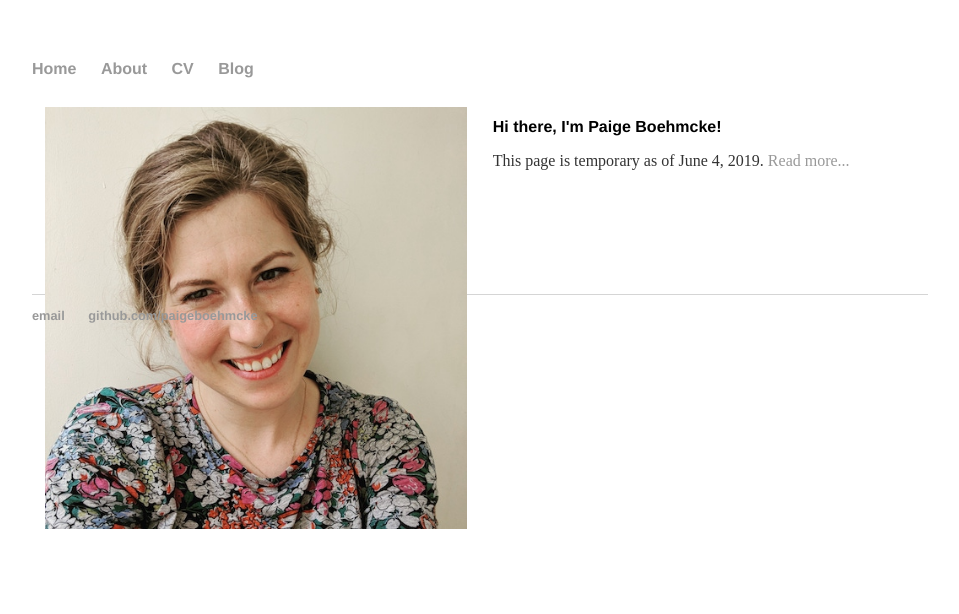
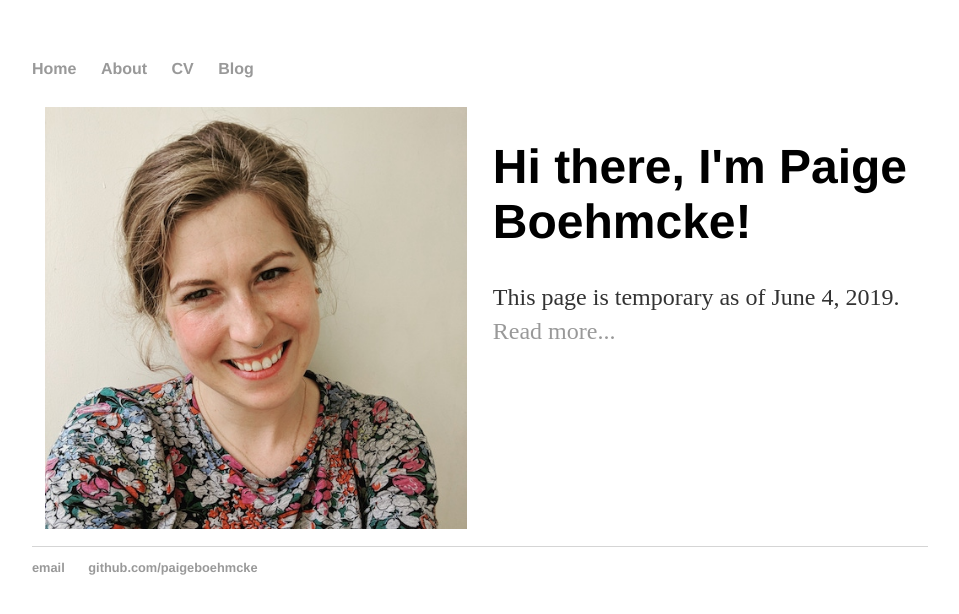
Before and after one commit to paigeboehmcke/paigeboehmcke.github.io, a Jekyll site: the page built from index.html, in a window 1280 px wide. Shown: the top 614 px of the page, without its empty margins (160-1119 px from the left). Built offline with Jekyll 4.4.1, drawn with Linux system fonts in a browser that asks for light colours.

Commit message:
Update main.css

```diff
--- a/css/main.css
+++ b/css/main.css
@@ -20,12 +20,12 @@ a:hover {
     text-decoration: underline;
 }
 h1 {
-    font-size: calc(var(--h)/3);
+    font-size: 3em;
     font-family:'Helvetica', 'Arial', 'Sans-Serif';
 }
 p {
-    font-size: calc(var(--h)/6);
-    line-height: calc(var(--f)*1.4/9);
+    font-size: 1.5em;
+    line-height: 1.4em;
     color: #333;
 }
 footer {
@@ -43,7 +43,6 @@ ul.posts li {
 .container {
     display: flex; /* equal height of the children */
     flex-wrap: wrap;
-    height: var(--h, 200px);
 }
 .blurb {
     padding: .8em;
```
